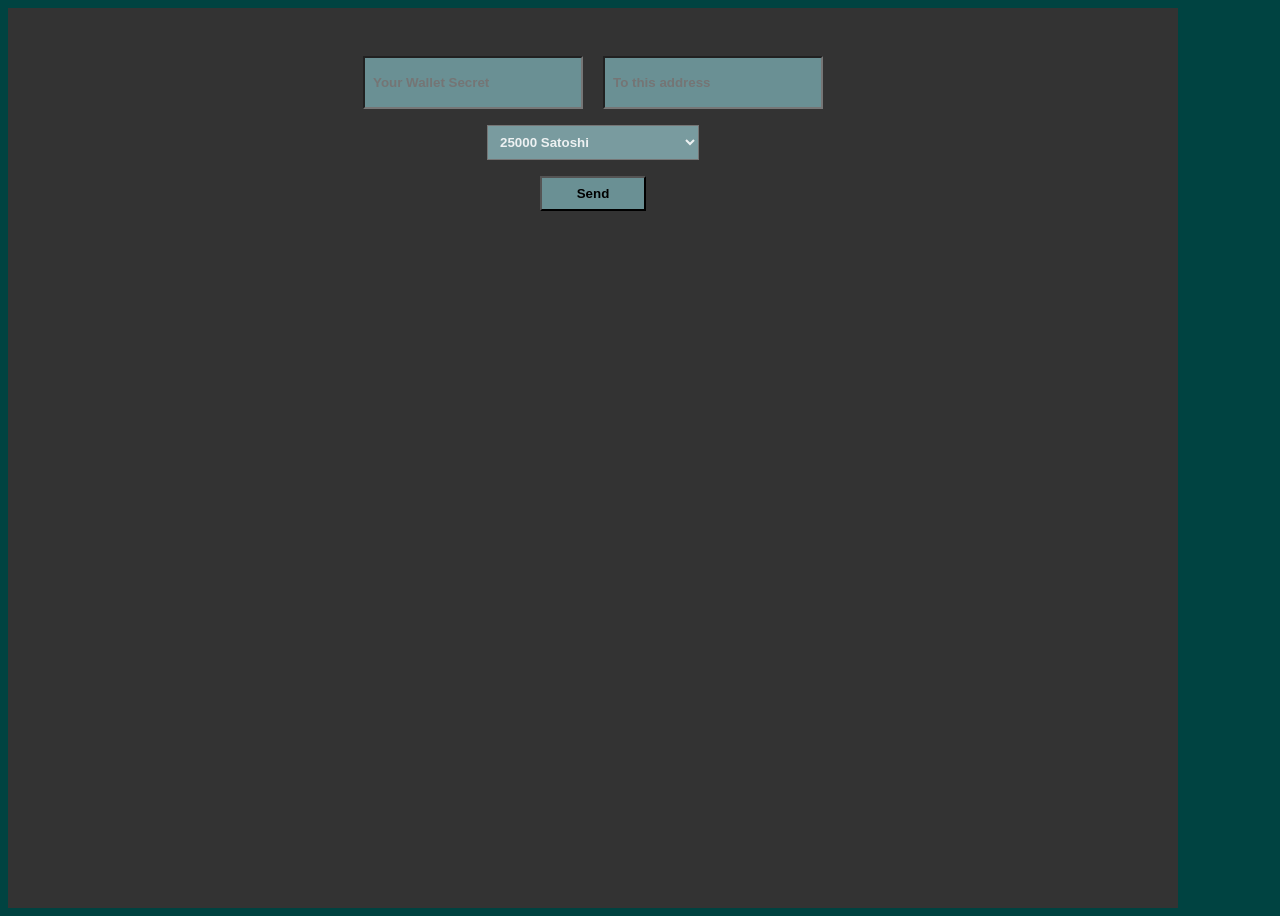
After one commit to adventurist/cointrx, a Python web app: template templates/tx.html in a window 1280 px wide. The commit adds this page. Run offline with Jinja, Linux system fonts and the light colour scheme; the template is opened without the code that fills it, so the values that code supplies are empty.

Commit message:
Work on transaction interaction added tx.html txgui.js to facilitate testing

```diff
--- a/btsjs/package.json
+++ b/btsjs/package.json
@@ -11,8 +11,10 @@
   "author": "",
   "license": "ISC",
   "dependencies": {
+    "babel-polyfill": "^6.26.0",
     "bitcore-lib": "^0.15.0",
     "body-parser": "^1.18.2",
+    "consolidate": "^0.15.0",
     "debug": "^3.1.0",
     "express": "^4.16.2",
     "morgan": "^1.9.0",
--- a/static/styles.css
+++ b/static/styles.css
@@ -309,6 +309,48 @@ details, summary {
         vertical-align: top;
         width: 29.5%;
     }
+}
 
 
+/*********
+* TX GUI *
+*********/
+
+body, html {
+    max-width: 1440px;
+    text-align: center;
+    background-color: #004341;
 }
+
+#tx-container {
+    max-width: 1170px;
+    min-height: 900px;
+    text-align: center;
+    background-color: #333333;
+}
+
+#form-wrap {
+    padding: 40px;
+}
+
+#form-wrap input, #form-wrap select, #form-wrap select option {
+    min-height: 2.5em;
+    margin: 8px;
+    padding: 8px;
+    color: black;
+    font-weight: 700;
+    background-color: #6A9094;
+}
+
+#form-wrap input:hover, #form-wrap select, #form-wrap select option:hover {
+    background-color: #799b9f;
+    color: #edf1f2;
+}
+
+#submit-tx {
+    width: 8em;
+}
+
+#from-secret, #to-address {
+    width: 15em;
+}
--- /dev/null
+++ b/static/txgui.js
@@ -0,0 +1,15 @@
+
+$('document').ready(() => {
+    let sendButton = document.getElementById('submit-tx')
+
+    sendButton.addEventListener('click', () => {
+        event.preventDefault()
+        event.stopPropagation()
+        const recipient = $('#to-address').val()
+        const senderPrivateKey = $('#from-secret').val()
+        const satoshis = $('#satoshis').val()
+
+        console.log("Recipient: " + recipient + "\n" + "Sender Key: " + senderPrivateKey + "\n" + "Amount: " + satoshis)
+
+    })
+})
--- /dev/null
+++ b/templates/tx.html
@@ -0,0 +1,40 @@
+<!DOCTYPE html>
+<html lang="en">
+<head>
+    <meta charset="UTF-8">
+    <title>Title</title>
+    <link rel="stylesheet" href="/static/styles.css" />
+    <script src="/static/jquery-3.2.1.min.js"></script>
+</head>
+<body>
+
+<div id="tx-container">
+    <div id="form-wrap">
+        <form action="javascript:void(0);" method="post" id="status-form" accept-charset="UTF-8">
+            <div class="js-form-item">
+                <div>
+                    <input id="from-secret" type="text" placeholder="Your Wallet Secret">
+                    <input id="to-address" type="text" placeholder="To this address">
+                </div>
+            </div>
+            <div class="js-form-item">
+            <select id="satoshis" name="text"> <!--Supplement an id here instead of using 'text'-->
+                <option value="5000">5000 Satoshi</option>
+                <option value="25000" selected>25000 Satoshi</option>
+                <option value="500000">500000 Satoshi</option>
+                <option value="2500000">2500000 Satoshi</option>
+                <option value="50000000">50000000 Satoshi (0.5 BTC)</option>
+                <option value="100000000">100000000 Satoshi (1 BTC)</option>
+                <option value="200000000">200000000 Satoshi (2 BTC)</option>
+                <option value="300000000">300000000 Satoshi (3 BTC)</option>
+                <option value="400000000">400000000 Satoshi (4 BTC)</option>
+                <option value="500000000">500000000 Satoshi (5 BTC)</option>
+            </select>
+            </div>
+            <input type="submit" id="submit-tx" name="op" value="Send" class="button js-form-submit form-submit">
+        </form>
+    </div>
+</div>
+<script src="/static/txgui.js"></script>
+</body>
+</html>
```
Also changed, not shown: main.py (+11 -0 lines), tx/trx__tx_out.py (+9 -18 lines).
